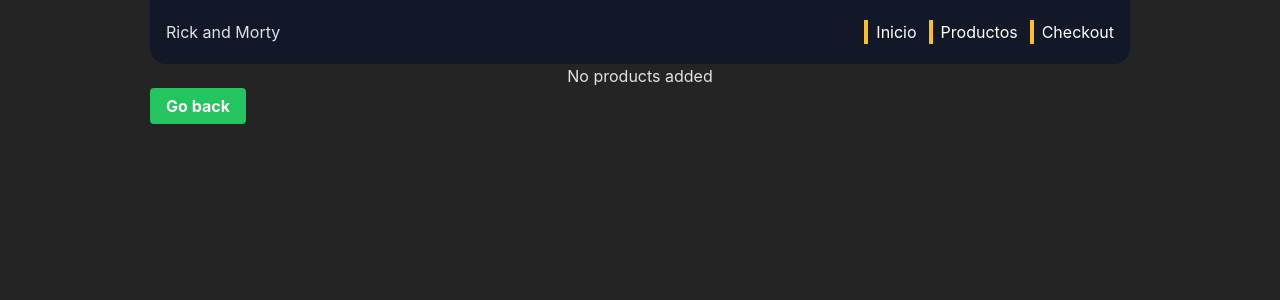
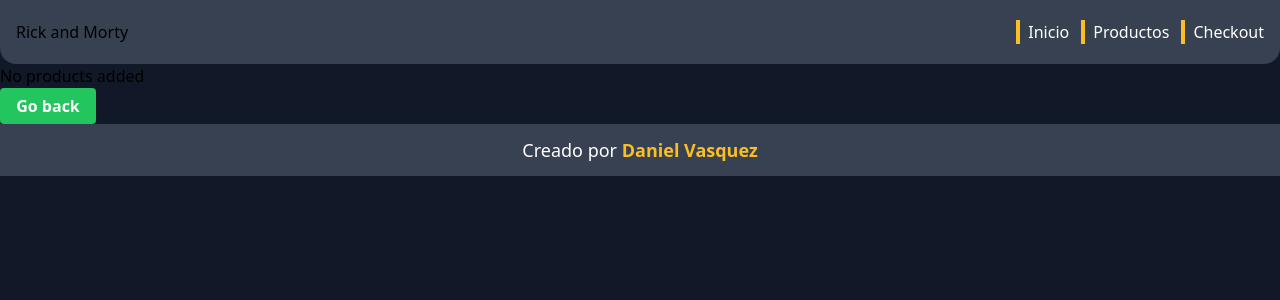
Before and after one commit to Daniel-Vasquez/ecommerce-react, a React (Vite) app: page /checkout in a window 1280 px wide. Shown: the top 300 px of the page. Built offline with nearby package versions, Linux system fonts and the light colour scheme.

Commit message:
Creating Footer

```diff
--- /dev/null
+++ b/src/components/Footer.jsx
@@ -0,0 +1,19 @@
+import { Link } from "react-router-dom"
+export function Footer() {
+  return (
+    <footer className="container max-w-7xl m-auto py-3 bg-blue-light">
+      <h2 className="text-lg text-white text-center">
+        <h2>
+          Creado por {" "}
+          <Link
+            className="text-golden font-bold hover:underline"
+            to="https://www.linkedin.com/in/daniel-vasquez-nepomuceno/"
+            target="_blank"
+          >
+            Daniel Vasquez
+          </Link>
+        </h2>
+      </h2>
+    </footer>
+  )
+}
--- a/src/components/Header.jsx
+++ b/src/components/Header.jsx
@@ -1,10 +1,12 @@
-import { Navbar } from "./Navbar"
+import { Navbar } from "@/components/Navbar"
+import { Footer } from "@/components/Footer"
 
 export function Header({ children }) {
   return (
     <header>
       <Navbar />
       {children}
+      <Footer />
     </header>
   )
 }
--- a/src/components/Navbar.jsx
+++ b/src/components/Navbar.jsx
@@ -3,7 +3,7 @@ import { ROUTES } from "../constants/routes.ts";
 
 export const Navbar = () => {
   return (
-    <div className="bg-blue max-w-7xl flex items-center justify-between mx-auto overflow-visible py-5 px-4 rounded-2xl rounded-t-none">
+    <div className="container m-auto bg-blue-light max-w-7xl flex items-center justify-between mx-auto overflow-visible py-5 px-4 rounded-2xl rounded-t-none">
       <p>Rick and Morty</p>
       <nav className="flex gap-3">
       {ROUTES.map((route) => (
--- a/src/index.css
+++ b/src/index.css
@@ -2,36 +2,14 @@
 @tailwind components;
 @tailwind utilities;
 
-:root {
-  font-family: Inter, system-ui, Avenir, Helvetica, Arial, sans-serif;
-  line-height: 1.5;
-  font-weight: 400;
-
-  color-scheme: light dark;
-  color: rgba(255, 255, 255, 0.87);
-  background-color: #242424;
-
-  font-synthesis: none;
-  text-rendering: optimizeLegibility;
-  -webkit-font-smoothing: antialiased;
-  -moz-osx-font-smoothing: grayscale;
-  -webkit-text-size-adjust: 100%;
-}
-
-#root {
-  max-width: 1000px;
-  margin: 0 auto;
-  text-align: center;
-  width: 100%;
-  margin-bottom: 30px;
-  padding: 0px 10px;
+* {
+  box-sizing: border-box;
 }
 
 body {
   margin: 0;
-  display: flex;
-  min-width: 320px;
-  min-height: 100vh;
+  padding: 0;
+  background-color: #111827;
 }
 
 button {
```
